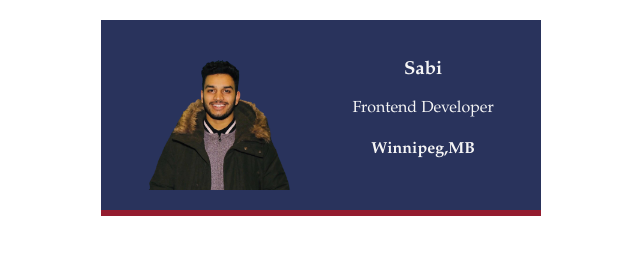
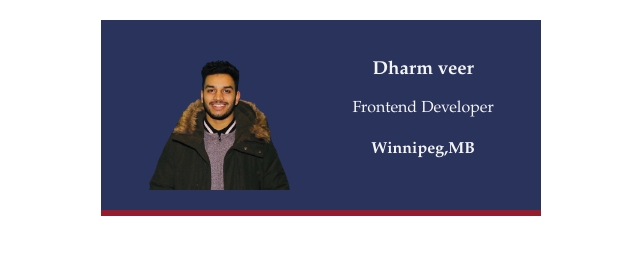
Before and after one commit to 1998Dc/Business-Card, a website built with Vite: page index.html in a window 1280 px wide. Shown: the full height of the page, 319-959 px from the left. Built offline with nearby package versions, Linux system fonts and the light colour scheme.

Commit message:
Update index.html

```diff
--- a/index.html
+++ b/index.html
@@ -6,7 +6,7 @@
         <div class="card">
             <img class="avatar" src="https://github.com/1998Dc/Business-Card/blob/main/04bca4eb-9147-4cc2-a145-273816187f15.png?raw=true">
             <div >
-                <h3>Sabi</h3>
+                <h3>Dharm veer</h3>
                 <p>Frontend Developer</p>
                 <h4>Winnipeg,MB</h4>
             </div>
```
